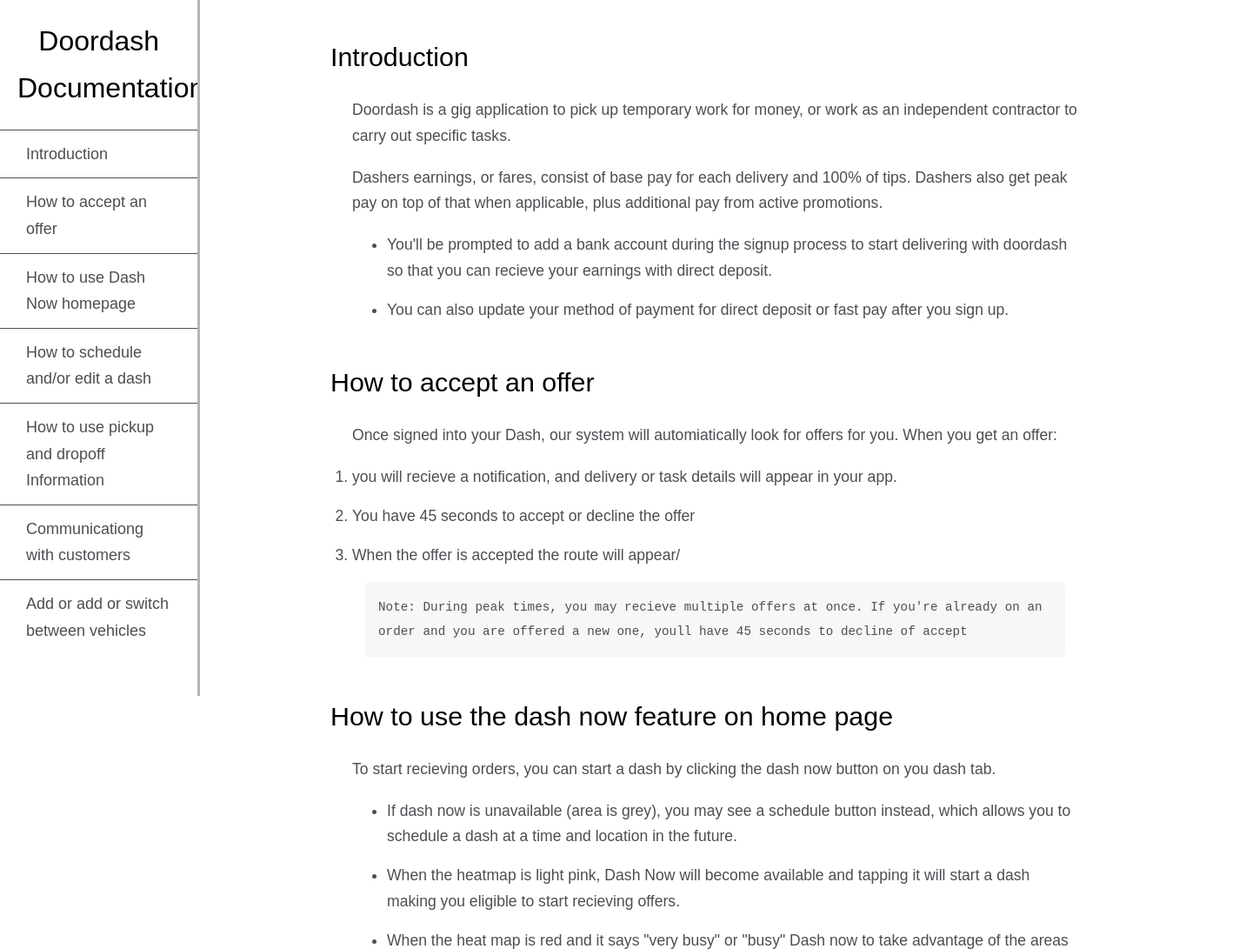
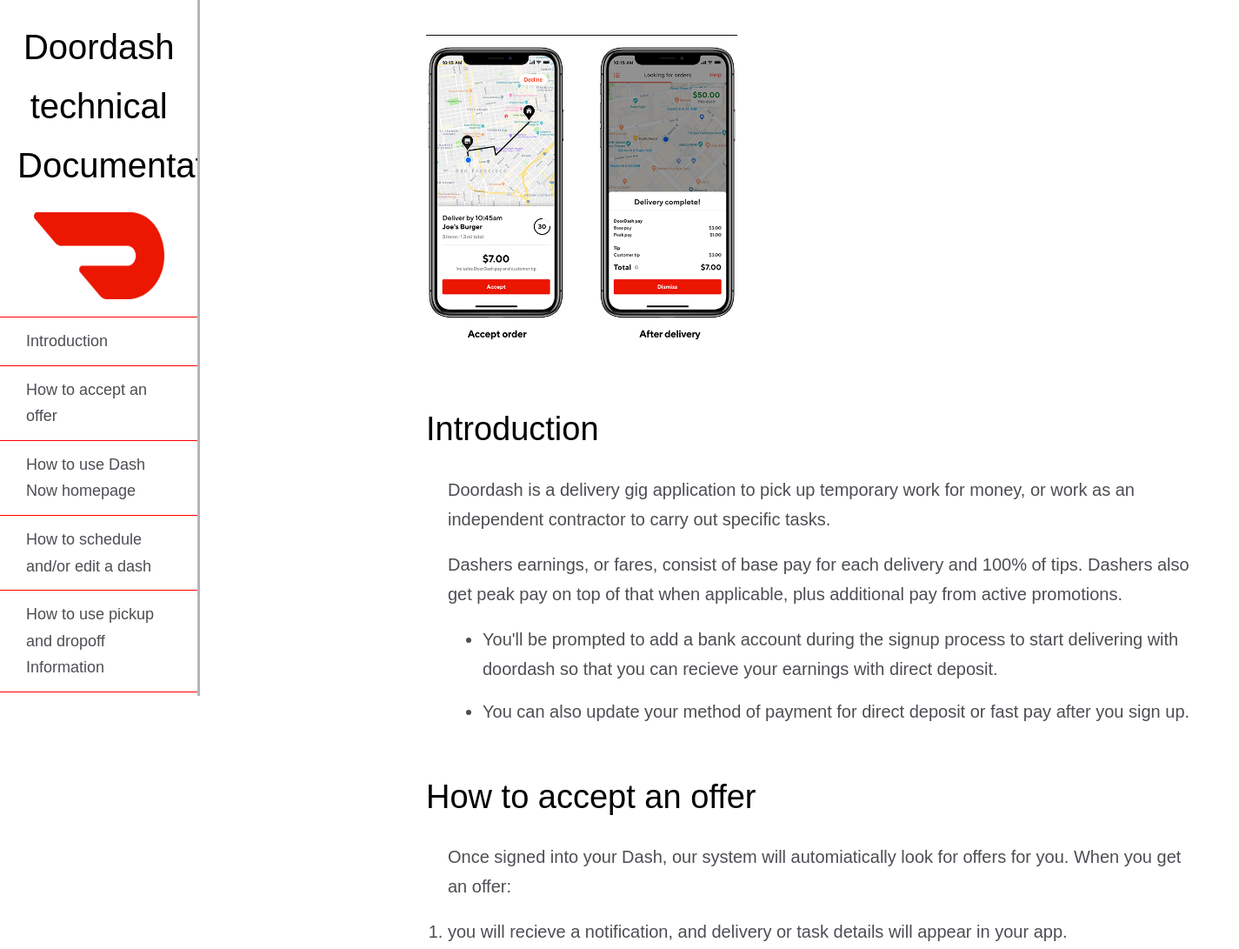
Before and after one commit to myleen1213/technical-doc, a website: page index.html in a window 1280 px wide. Shown: the top 1091 px of the page at 87% size, 1425 px wide, since content can reach past the window. Drawn offline with Linux system fonts and the light colour scheme.

Commit message:
Formatted code neatly, added images, added comments to seperate sections, added images

```diff
--- a/index.html
+++ b/index.html
@@ -7,8 +7,11 @@
   </head>
 
   <body>
+
+
     <nav id="navbar">
-      <header>Doordash Documentation</header>
+      <header>Doordash technical Documentation</header>
+      <img src="wordDD.png" id="logo-img">
       <a class="nav-link" href="#Introduction">Introduction</a>
       <a class="nav-link" href="#How_to_accept ">How to accept an offer</a>
       <a class="nav-link" href="#how_to_use_dashnow"
@@ -30,11 +33,16 @@
 
     <!--INTRODUCTION SECTION-->
     <main id="main-doc">
+
+        <img src="mockup.png" id="banner-img">
+        <br>
+        <br>
+
       <section class="main-section" id="Introduction">
         <header>Introduction</header>
         <article>
           <p>
-            Doordash is a gig application to pick up temporary work for money,
+            Doordash is a delivery gig application to pick up temporary work for money,
             or work as an independent contractor to carry out specific tasks.
           </p>
 
@@ -81,7 +89,7 @@
           <code
             >Note: During peak times, you may recieve multiple offers at once.
             If you're already on an order and you are offered a new one, youll
-            have 45 seconds to decline of accept
+            have 45 seconds to decline or accept.
           </code>
         </article>
       </section>
@@ -102,7 +110,7 @@
               location in the future.
             </li>
             <li>
-              When the heatmap is light pink, Dash Now will become available and
+              When the heat map is light pink, Dash Now will become available and
               tapping it will start a dash making you eligible to start
               recieving offers.
             </li>
@@ -125,13 +133,15 @@
             <img src="img/ddschedule.jpg" />
             <ul>
               <li>
+                <code>
                 Note: If your DASH NOW button says Schedule A Dash, you can do
                 the scheduling from there too.
+            </code>
               </li>
             </ul>
             <br />
             <li>
-              In the <bold>Available</bold> tab, youll see the upcoming days of
+              In the <b>Available</b> tab, youll see the upcoming days of
               the week at the top. Select a day.
             </li>
             <li>
@@ -143,11 +153,13 @@
 
             <ul>
               <li>
-                Note:If your preffered time is not shown, weve reached scheduled
+                <code>
+                Note:If your preffered time is not shown, we've reached scheduled
                 dasher capacity for that time slot. Our schedule is constantly
-                updating and we suggest checking gain at a later time, or
+                updating and we suggest checking again at a later time, or
                 choosing another statrting point.
-              </li>
+            </code>
+            </li>
             </ul>
             <br />
             <header>Delete or edit a Scheduled dash</header>
@@ -206,7 +218,7 @@
           </p>
           <ul>
             <li>
-              contact the customer directly ro get help finding the location
+              contact the customer directly to get help finding the location
             </li>
             <li>
               see additional instructions upon arrival tot he customer (as
@@ -267,8 +279,8 @@
         <article>
           <p>
             Dash type are different types of transportation methods a dasher can
-            select to dash. DoorDash tries to fint the most suitable order types
-            depending on your dash type. In most markets, youll get the most
+            select to dash. DoorDash tries to fit the most suitable order types
+            depending on your dash type. In most markets, you'll get the most
             orders if you dash with a car. In other markets that are more
             difficult to get around in a car, you might find certain areas are
             more favorable with a bike instead.
@@ -284,14 +296,14 @@
           </ul>
 
           <code
-            >You can add more thenn one dash type to your account. Remember to
+            >You can add more then one dash type to your account. Remember to
             choose the right Dash type when you start your shift.</code
           >
           <br />
           <header>Why do I need to choose the right Dash type</header>
           <p>
             Selecting the right dash type ensures that you are getting the right
-            orders for your vehicle type. which factors things like distance,
+            orders for your vehicle type which factors things like distance,
             weight, and size of the orders you get.
           </p>
         </article>
--- a/styles.css
+++ b/styles.css
@@ -5,6 +5,25 @@
   font-family: sans-serif;
   color: #4d4e53;
   line-height: 1.7;
+  font-size: 20px;
+}
+
+#logo-img{
+height:120px;
+width:150px;
+display: block;
+margin-left: auto;
+margin-right: auto;
+padding-bottom: 20px;
+}
+
+#banner-img{
+width: 40%;
+height:50%;
+align-items: center;
+display: flex;
+margin-right: 600px;
+
 }
 
 header {
@@ -19,6 +38,7 @@
   display: block;
   margin: 15px;
   border-radius: 5px;
+  width: 800px;
 }
 
 article {
@@ -37,7 +57,15 @@
   border-right: solid;
   border-color: #b3b5b6;
   overflow-y: auto;
+
 }
+
+/* Links on mouse-over */
+#navbar a:hover:not(.active) {
+    background-color: red;
+    color: black;
+  }
+
 
 /*NAV BAR HEADER POSITION*/
 #navbar > header {
@@ -56,6 +84,7 @@
   border-top: 1px solid;
   padding: 12px 30px;
   font-size: 18px;
+  border-color: red;
 }
 
 img {
@@ -63,11 +92,14 @@
   height: 700px;
 }
 
+p{
+    width:100%;
+}
 /*Main-Doc seperates/ gives space to my info from the nav*/
 
 #main-doc {
   position: absolute;
-  margin-left: 340px;
+  margin-left: 450px;
   padding: 40px;
 }
 
```
Also changed, not shown: ddhotspot.webp (added), mockup.png (added), redDDlogo.png (added), wordDD.png (added).
